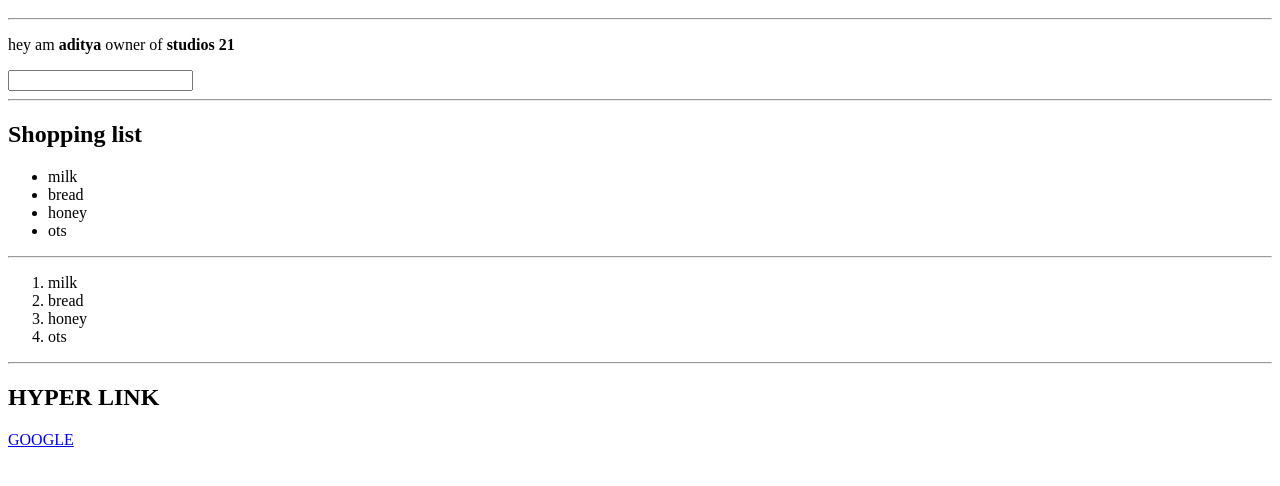
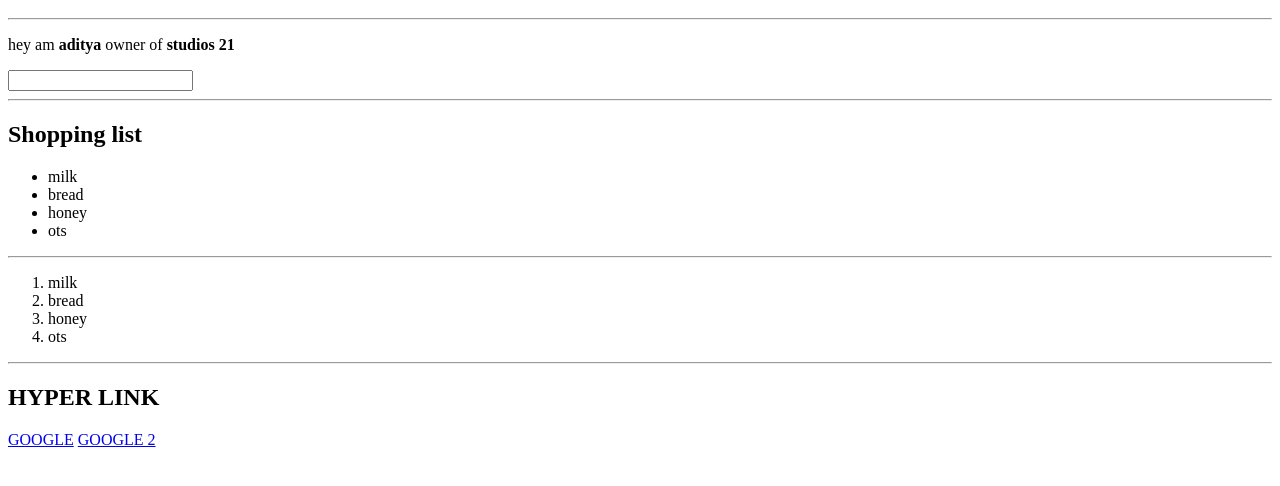
Before and after one commit to Aadistudios21/Aditya.github, a plain HTML site: page index.html in a window 1280 px wide. Shown: the part 120-606 px from the top of the page. Drawn offline with Linux system fonts and the light colour scheme.

Commit message:
Update index.html

```diff
--- a/index.html
+++ b/index.html
@@ -31,6 +31,7 @@
   <hr>
   <h2>HYPER LINK</h2>
   <a href="https://www.google.com">GOOGLE</a>
+  <a href="https://www.google.com">GOOGLE 2</a>
 
 
 </body>
```
